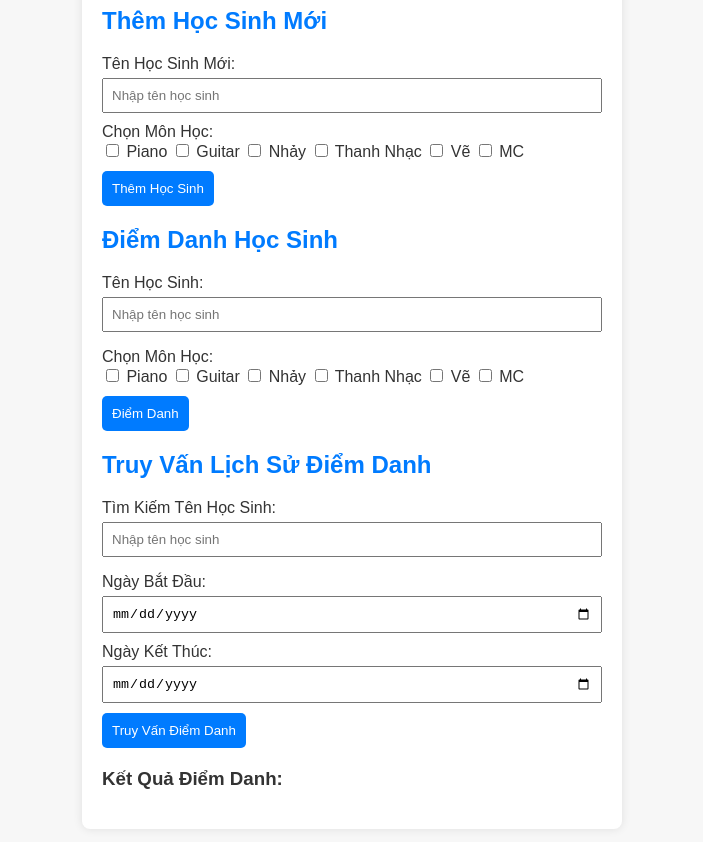
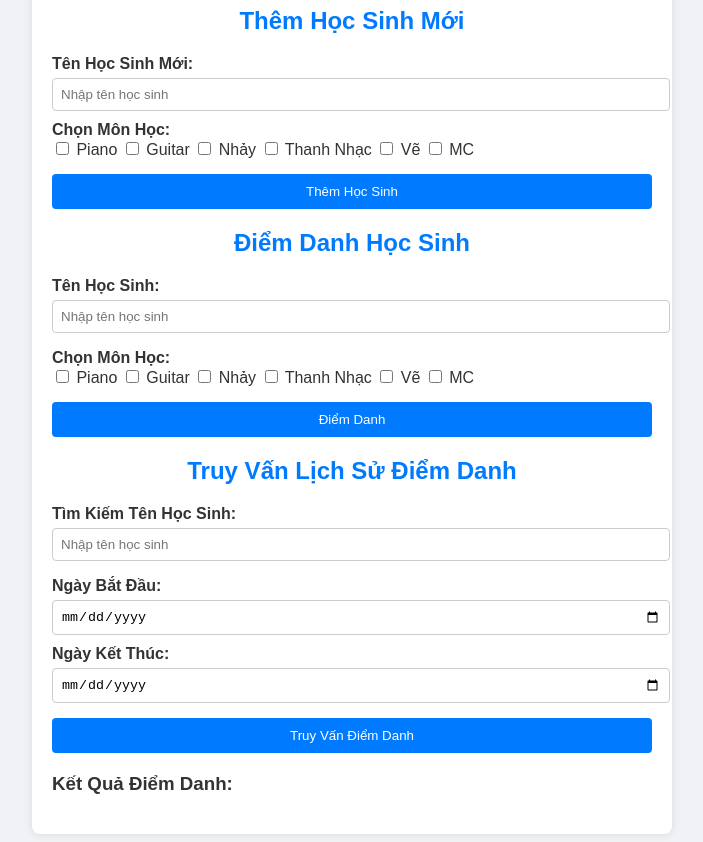
Before and after one commit to jimmywea/tooldiemdanhkidstars, a plain HTML site: page index.html in a window 1280 px wide. Shown: the part 101-943 px from the top of the page, without its empty margins (288-991 px from the left). Drawn offline with Linux system fonts and the light colour scheme.

Commit message:
Update style.css

```diff
--- a/style.css
+++ b/style.css
@@ -1,33 +1,30 @@
 body {
     font-family: Arial, sans-serif;
-    background-color: #f7f7f7;
+    background-color: #f0f2f5;
     color: #333;
 }
 
 #container {
-    max-width: 500px;
-    margin: 0 auto;
+    width: 80%;
+    max-width: 600px;
+    margin: auto;
+    background: #fff;
     padding: 20px;
-    background: #fff;
     border-radius: 8px;
     box-shadow: 0 0 10px rgba(0,0,0,0.1);
 }
 
-h1 {
+h1, h2 {
     color: #007bff;
     text-align: center;
 }
 
-h2 {
-    color: #007bff;
-    margin-top: 20px;
-}
-
 .input-field {
-    margin-bottom: 20px;
+    margin: 20px 0;
 }
 
 label {
+    font-weight: bold;
     display: block;
     margin-top: 10px;
 }
@@ -36,28 +33,38 @@ input[type="text"], input[type="date"] {
     width: 100%;
     padding: 8px;
     margin-top: 5px;
-    box-sizing: border-box;
+    border-radius: 4px;
+    border: 1px solid #ccc;
 }
 
 button {
     background-color: #007bff;
-    color: white;
-    padding: 10px;
+    color: #fff;
     border: none;
-    border-radius: 5px;
+    padding: 10px 15px;
+    margin-top: 15px;
     cursor: pointer;
-    margin-top: 10px;
+    border-radius: 4px;
+    width: 100%;
 }
 
 button:hover {
     background-color: #0056b3;
 }
 
-#newStudentCourses, #courseSelect {
-    margin-top: 10px;
+ul {
+    list-style-type: none;
+    padding: 0;
 }
 
-#newStudentCourses label, #courseSelect label {
-    display: inline-block;
-    margin-right: 10px;
+ul li {
+    cursor: pointer;
+    padding: 5px;
+    background: #f8f9fa;
+    margin-top: 5px;
+    border-radius: 4px;
 }
+
+ul li:hover {
+    background: #e9ecef;
+}
```
